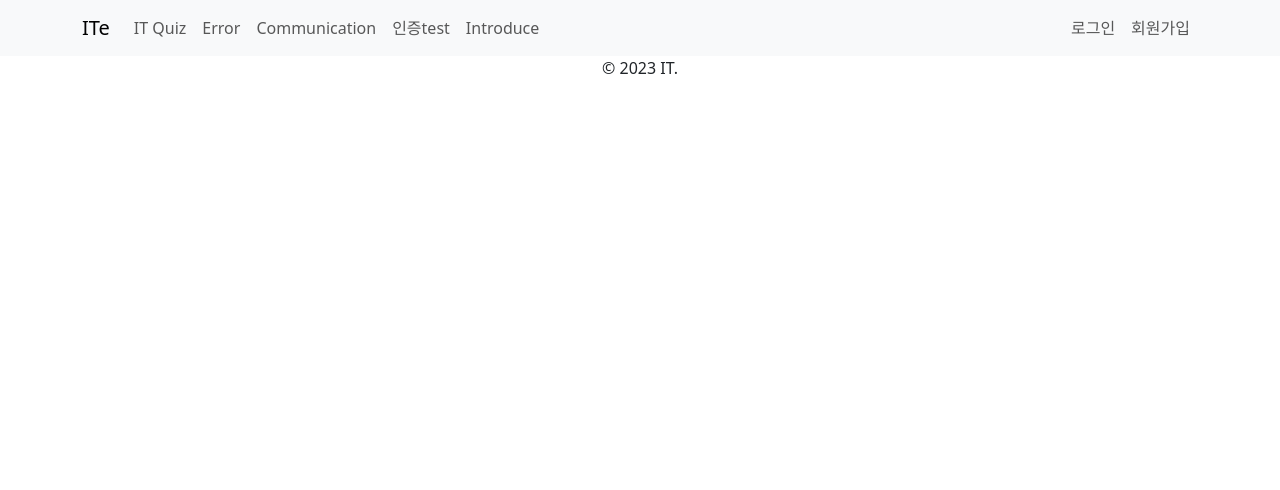
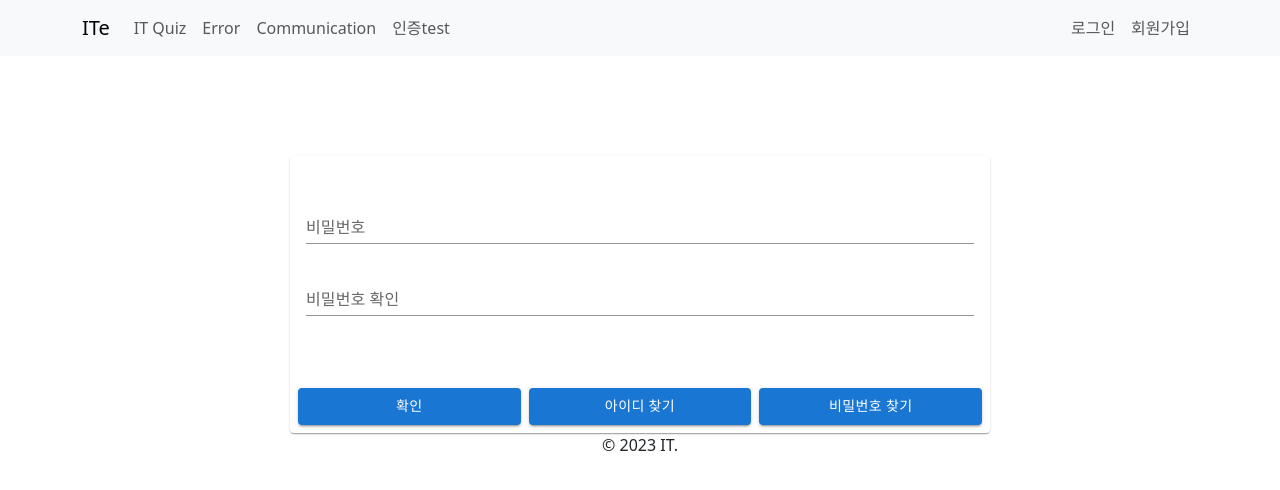
Before and after one commit to SOFTNY/React.Proj, a React (Create React App) app: page /search_pw in a window 1280 px wide. Shown: the top 490 px of the page. Built offline with nearby package versions, Linux system fonts and the light colour scheme.

Commit message:
Modal, Header, Login - update

```diff
--- a/src/App.js
+++ b/src/App.js
@@ -6,6 +6,7 @@ import Logout from './components/Logout';
 import SignUp from "./pages/SignUp";
 import Temp from './components/Temp';
 import PrivateRoute from './components/PrivateRoute';
+import Search_Pw from './components/Search_Pw';
 
 
 //Bootstrap css
@@ -27,6 +28,7 @@ function App() {
             <Route path="/login" element={<Login />} />
             <Route path="/logout" element={<Logout />} />
             <Route path="/signup" element={<SignUp />} />
+            <Route path="/search_pw" element={<Search_Pw />} />
           </Route>
         </Routes>
       </BrowserRouter>
--- a/src/components/Modal_Id.jsx
+++ b/src/components/Modal_Id.jsx
@@ -1,5 +1,6 @@
 import React, { useState } from 'react'
 import {Modal, Button, FloatingLabel, Form } from 'react-bootstrap';
+import { useNavigate } from 'react-router-dom';
 
 const Modal_Id = ({show, onHide}) => {
 
@@ -11,6 +12,33 @@ const Modal_Id = ({show, onHide}) => {
 
       //유효성검사
       const [isPhone, setIsPhone] = useState(false);
+
+      //포넌트 호출
+      const navigate = useNavigate();
+
+
+      const handleSubmit = async (event) => {
+        try{
+          const response = await fetch('http://localhost:8080/member/exist',{
+            method: 'POST',
+            headers: {'Content-Type' : 'application/json'},
+            body: JSON.stringify({phone}),
+          });
+          if(response.status == 404){
+            alert("이메일이 일치하지 않습니다.");
+          }
+          else if (response.ok) {
+            const data = await response.json();
+            const access = JSON.parse(JSON.stringify(data)).accessToken;
+            localStorage.setItem('accessToken', access);
+            window.location.href = "/";
+          }
+        }catch (error){
+          console.log(error);
+        }
+      };
+
+
 
       //폰 유효성검사
       const onChangePhone = async(e) => {
@@ -26,6 +54,16 @@ const Modal_Id = ({show, onHide}) => {
           setPhoneMessage('올바른 핸드폰 번호 형식입니다.');
           setIsPhone(true);
         }
+        return phoneRegex.test(phone);
+      };
+
+
+      //유효성 검사에 통과하면 페이지O 그렇지 않으면 작동X
+      const validatePhone = () => {
+        if (!onChangePhone()) {//유효성검사에 맞지 않으면
+          return; //함수 종료
+        }
+        navigate(`/login`); //경로이동
       };
 
   return (
@@ -41,7 +79,7 @@ const Modal_Id = ({show, onHide}) => {
           아이디 찾기
         </Modal.Title>
       </Modal.Header>
-      <Modal.Body>
+      <Modal.Body onSubmit={handleSubmit}>
         <FloatingLabel
           controlId="floatingInput"
           label="휴대전화('-' 없이 번호만 입력해주세요)"
@@ -54,7 +92,7 @@ const Modal_Id = ({show, onHide}) => {
         </FloatingLabel>
       </Modal.Body>
       <Modal.Footer>
-        <Button variant="primary" type="button">
+        <Button variant="primary" type="button" onClick={validatePhone} disabled={!phone && !validatePhone}>
           Click
         </Button>
         <Button onClick={onHide}>Close</Button>
--- a/src/components/Modal_Pw.jsx
+++ b/src/components/Modal_Pw.jsx
@@ -1,18 +1,43 @@
 import React, { useState } from 'react'
 import {Modal, Button, FloatingLabel, Form } from 'react-bootstrap';
+import { useNavigate } from 'react-router-dom';
 
 const Modal_Pw = ({show, onHide}) => {
 
       //이메일
       const [email, setEmail] = useState('');
+      //휴대전화
+      const [phone, setPhone] = useState('');
 
       //오류메세지 상태저장
       const [emailMessage, setEmailMessage] = useState('');
+      const [PhoneMessage, setPhoneMessage] = useState('');
 
       //유효성검사
       const [isEmail, setIsEmail] = useState(false);
+      const [isPhone, setIsPhone] = useState(false);
 
-      //폰 유효성검사
+      const handleSubmit = async (event) => {
+        try{
+          const response = await fetch('http://localhost:8080/member/exist',{
+            method: 'POST',
+            headers: {'Content-Type' : 'application/json'},
+            body: JSON.stringify({email, phone}),
+          });
+          if(response.status == 404){
+            alert("이메일 또는 전화번호가 일치하지 않습니다.");
+          }
+          else if (response.ok) {
+            const data = await response.json();
+            const access = JSON.parse(JSON.stringify(data)).accessToken;
+            localStorage.setItem('accessToken', access);
+            window.location.href = "/";
+          }
+        }catch (error){
+          console.log(error);
+        }
+      };
+
     //이메일 유효성 검사
     const onChangeEmail = async(e) => {
       e.preventDefault();
@@ -30,6 +55,30 @@ const Modal_Pw = ({show, onHide}) => {
       }
     };
 
+          //폰 유효성검사
+          const onChangePhone = async(e) => {
+            e.preventDefault();
+            const phoneRegex = /^\d{3}\d{3,4}\d{4}$/;
+            const phoneCurrent = e.target.value;
+            setPhone(phoneCurrent);
+
+            if (!phoneRegex.test(phoneCurrent)) {
+              setPhoneMessage('핸드폰 번호 형식이 올바르지 않습니다!');
+              setIsPhone(false);
+            } else {
+              setPhoneMessage('올바른 핸드폰 번호 형식입니다.');
+              setIsPhone(true);
+            }
+          };
+
+
+    // SearchPw 페이지로 이동하려면 경로를 수정하세요.
+    const navigate = useNavigate();
+
+    const handleClick = () => {
+      navigate('/search_pw');
+    };
+
   return (
     <Modal
       show = {show}
@@ -43,7 +92,7 @@ const Modal_Pw = ({show, onHide}) => {
           비밀번호 찾기
         </Modal.Title>
       </Modal.Header>
-      <Modal.Body>
+      <Modal.Body onSubmit={handleSubmit}>
         <FloatingLabel
           controlId="floatingInput"
           label="이메일 주소"
@@ -51,11 +100,20 @@ const Modal_Pw = ({show, onHide}) => {
         >
           <Form.Control variant="standard" type="email" name="email" value={email} onClick={(e) => setEmail(e.target.value)} onChange={onChangeEmail} />
           {email.length > 0 && <span className={`message ${isEmail ? 'success' : 'error'}`} style={{color: isEmail? 'blue' : 'red'}}>{emailMessage}</span>}
-          <div>여기에 비밀번호 나오거나 비밀번호재설정</div>
+          </FloatingLabel>
+
+          <FloatingLabel
+          controlId="floatingInput"
+          label="휴대전화('-' 없이 번호만 입력해주세요)"
+          className="mb-3"
+        >
+          <Form.Control variant="standard" type="text" name="phone" value={phone} onClick={(e) => setPhone(e.target.value)} onChange={onChangePhone} />
+          {phone.length > 0 && (
+          <span className={`message ${isPhone ? 'success' : 'error'}`} style={{ color: isPhone? 'blue' : 'red' }}> {PhoneMessage} </span>)}
         </FloatingLabel>
       </Modal.Body>
       <Modal.Footer>
-        <Button variant="primary" type="button">
+        <Button variant="primary" type="button" onClick={handleClick} disabled={!email && !phone}>
           Click
         </Button>
         <Button onClick={onHide}>Close</Button>
--- /dev/null
+++ b/src/components/Search_Pw.jsx
@@ -0,0 +1,142 @@
+import React, { useState } from 'react';
+import Modal_Id from '../components/Modal_Id';
+import Modal_Pw from '../components/Modal_Pw';
+import { useNavigate } from 'react-router-dom';
+
+//MUI UI
+import {
+  Card,
+  CardActions,
+  CardContent,
+  Box,
+  TextField,
+  Button,
+  Container
+} from '@mui/material';
+
+function Search_Pw() {
+
+  //비밀번호, 비밀번호 확인
+  const [password, setPassword] = useState('');
+  const [RePassword, setRePassword] = useState('');
+
+  //오류메시지 상태저장
+  const [passwordMessage, setPasswordMessage] = useState('');
+  const [RePasswordMessage, setRePasswordMessage] = useState('');
+
+  // 유효성 검사
+  const [isPassword, setIsPassword] = useState(false);
+  const [isRePassword, setIsRePassword] = useState(false);
+
+  const handleClick = async (event) => {
+    try{
+      const response = await fetch('http://localhost:8080/member/update',{
+        method: 'POST',
+        headers: {'Content-Type' : 'application/json'},
+        body: JSON.stringify({password}),
+      });
+      if(response.status == 404){
+        alert("비밀번호가 일치하지 않습니다.");
+      }
+      else if (response.ok) {
+        const data = await response.json();
+        const access = JSON.parse(JSON.stringify(data)).accessToken;
+        localStorage.setItem('accessToken', access);
+        window.location.href = "/";
+      }
+    }catch (error){
+      console.log(error);
+    }
+  };
+
+
+      //비밀번호
+      const onChangePassword = async(e) => {
+        e.preventDefault();
+        const passwordRegex = /^(?=.*[a-zA-Z])(?=.*[!@#$%^*+=-])(?=.*[0-9]).{8,25}$/;
+        const passwordCurrent = e.target.value;
+        setPassword(passwordCurrent);
+
+        if (!passwordRegex.test(passwordCurrent)) {
+          setPasswordMessage('숫자+영문자+특수문자 조합으로 8자리 이상 입력해주세요!');
+          setIsPassword(false);
+        } else {
+          setPasswordMessage('안전!');
+          setIsPassword(true);
+        }
+      };
+
+
+      //비밀번호 확인
+      const onChangeRePassword = async(e) => {
+        e.preventDefault();
+        const passwordConfirmCurrent = e.target.value;
+        setRePassword(passwordConfirmCurrent);
+
+        if (password === passwordConfirmCurrent) {
+          setRePasswordMessage('비밀번호 일치!');
+          setIsRePassword(true);
+        } else {
+          setRePasswordMessage('비밀번호가 틀렸습니다. 다시 확인해주세요.');
+          setIsRePassword(false);
+        }
+      };
+
+    //로그인 페이지로 이동하려면 경로를 수정하세요.
+    const navigate = useNavigate();
+
+    const handleCk = () => {
+      navigate('/login');
+    };
+
+      // 아이디찾기 모달폼
+      const [ModalIdOn, setModalIdOn] = useState(false);
+
+      //비밀번호찾기 모달폼
+      const [ModalPassOn, setModalPassOn] = useState(false);
+
+      return (
+        <Container style={{display:'flex', justifyContent:'center', marginTop:'100px',alignContent:'center'}}>
+        <Card sx={{minWidth:700}} >
+          <CardContent>
+          <Box onSubmit={handleClick}>
+              <br/>
+              {/* password */}
+              <div>
+                <TextField fullWidth  label="비밀번호" variant="standard" type="password" name="password" value={password} onClick={(e) => setPassword(e.target.value)} onChange={onChangePassword}/>
+                {password.length > 0 && (
+                  <span className={`message ${isPassword ? 'success' : 'error'}`} style={{color: isPassword? 'blue' : 'red'}}>{passwordMessage}</span>
+                )}
+              </div>
+
+              <br/>
+              {/* RePassword */}
+              <div>
+                <TextField fullWidth  label="비밀번호 확인" variant="standard" type="password" name="RePassword" value={RePassword} onClick={(e) => setRePassword(e.target.value)}
+                onChange={onChangeRePassword}/>
+                {RePassword.length > 0 && (
+                <span className={`message ${isRePassword ? 'success' : 'error'}`} style={{color: isRePassword ? 'blue' : 'red'}}>{RePasswordMessage}</span>
+                )}
+              </div>
+              <br/><br/>
+
+          </Box>
+          </CardContent>
+        <CardActions>
+          <Button fullWidth variant="contained"
+          onClick={handleCk}>확인</Button>
+
+          {/* 아이디찾기 */}
+          <Modal_Id show={ModalIdOn} onHide={()=>setModalIdOn(false)}/>
+          <Button fullWidth variant="contained" onClick={()=>setModalIdOn(true)}>아이디 찾기</Button>
+
+          {/* 비밀번호찾기 */}
+          <Modal_Pw show={ModalPassOn} onHide={()=>setModalPassOn(false)}/>
+          <Button fullWidth variant="contained" onClick={()=>setModalPassOn(true)}>비밀번호 찾기</Button>
+        </CardActions>
+      </Card>
+    </Container>
+  );
+}
+
+export default Search_Pw;
--- a/src/layouts/Header.js
+++ b/src/layouts/Header.js
@@ -24,7 +24,6 @@ const Header = () => {
             <Nav.Link href="#">Error</Nav.Link>
             <Nav.Link href="#">Communication</Nav.Link>
             <Nav.Link href="/temp">인증test</Nav.Link>
-            <Nav.Link href="/introduce">Introduce</Nav.Link>
           </Nav>
           <Nav>
             {accessToken ? (<Nav.Link href='/logout'>로그아웃</Nav.Link>) : (<><Nav.Link href="/login">로그인</Nav.Link>
--- a/src/pages/Login.jsx
+++ b/src/pages/Login.jsx
@@ -45,6 +45,7 @@ function Login() {
   const [ModalPassOn, setModalPassOn] = useState(false);
 
 
+
   return(
     <Container style={{display:'flex', justifyContent:'center', marginTop:'200px',alignContent:'center'}}>
       <Card sx={{ minWidth: 500}}>
```
